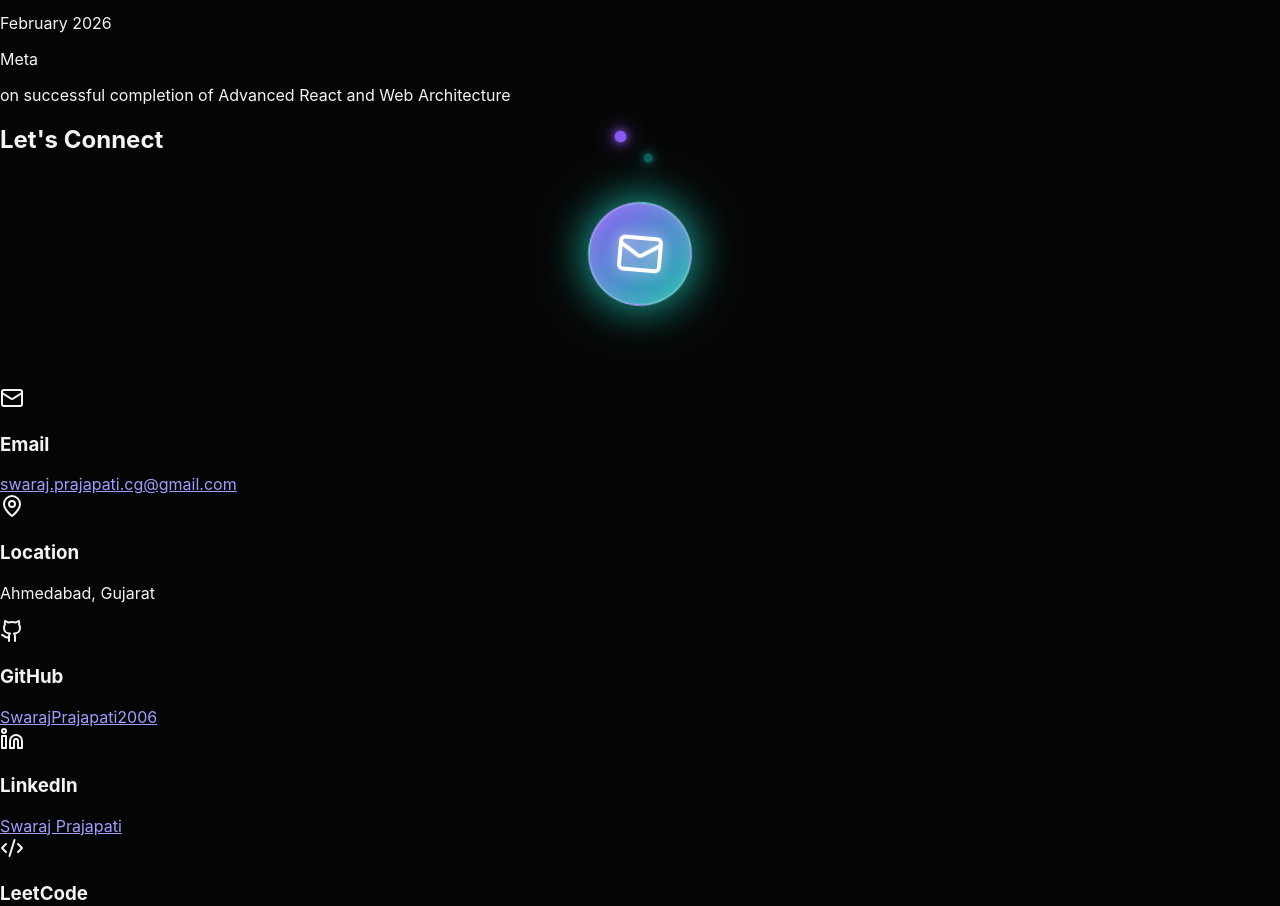
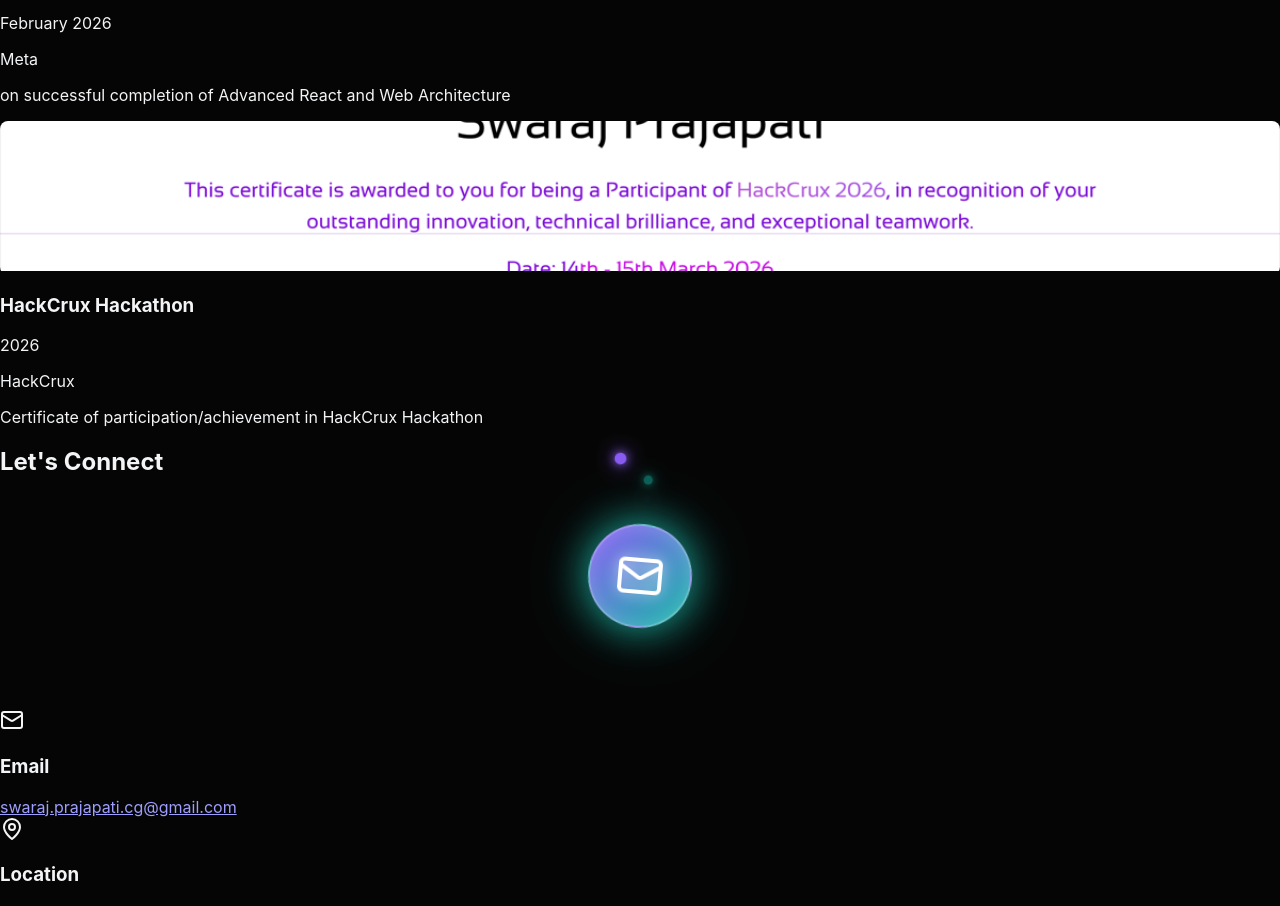
Before and after one commit to SwarajPrajapati2006/Portfolio, a React (Vite) app: page / in a window 1280 px wide. Shown: the part 9760-10666 px from the top of the page. Built offline with nearby package versions, Linux system fonts and the light colour scheme; the HTML template or start-up script is replaced by a standard one.

Commit message:
Add HackCrux certificate to certificates section

```diff
--- a/src/components/Certificate.jsx
+++ b/src/components/Certificate.jsx
@@ -3,6 +3,7 @@
 import { ExternalLink } from 'lucide-react';
 import workshopScreenshot from '../assets/Screenshot 2026-01-18 145502.png';
 import certificate2Img from '../assets/certificate2.png';
+import hackCruxImg from '../assets/HackCrux certificate.png';
 
 const Certificate = () => {
     const certificates = [
@@ -27,6 +28,18 @@
             recipient: "SWARAJ PRAJAPATI",
             description: "on successful completion of Advanced React and Web Architecture",
             image: certificate2Img,
+            verified: true,
+            link: "#"
+        },
+        {
+            title: "HackCrux Hackathon",
+            issuer: "HackCrux",
+            date: "2026",
+            issuerLogo: "hackcrux",
+            type: "standard",
+            recipient: "SWARAJ PRAJAPATI",
+            description: "Certificate of participation/achievement in HackCrux Hackathon",
+            image: hackCruxImg,
             verified: true,
             link: "#"
         }
```
Also changed, not shown: src/assets/HackCrux certificate.png (added).
